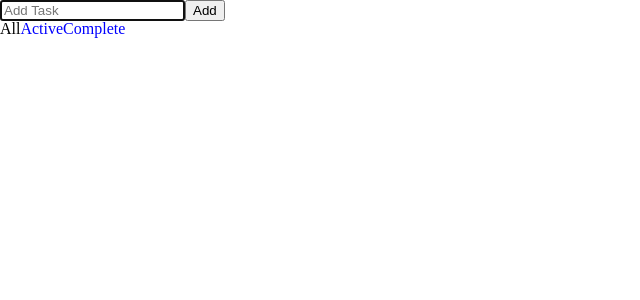
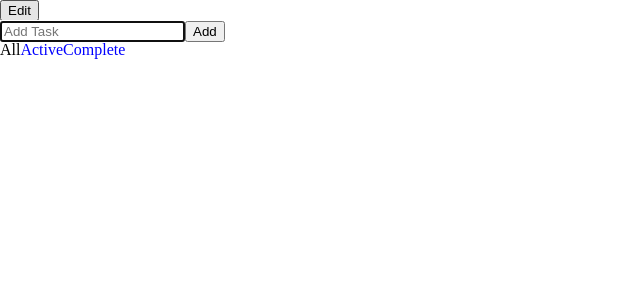
Before and after one commit to sequoian/tasks, a React (Create React App) app: page / in a window 1280 px wide. Shown: the top 300 px of the page, without its empty margins (0-640 px from the left). Built offline with nearby package versions, Linux system fonts and the light colour scheme.

Commit message:
change mode with button press

```diff
--- a/src/components/App.js
+++ b/src/components/App.js
@@ -2,9 +2,11 @@ import React from 'react'
 import FilterNav from './FilterNav'
 import AddTask from '../containers/AddTask'
 import VisibleTaskList from '../containers/VisibleTaskList'
+import EditButton from '../containers/EditButton'
 
 const App = () => (
   <div id="app">
+    <EditButton />
     <AddTask />
     <FilterNav />
     <VisibleTaskList />
--- /dev/null
+++ b/src/containers/EditButton.js
@@ -0,0 +1,52 @@
+import React from 'react'
+import PropTypes from 'prop-types'
+import {connect} from 'react-redux'
+import {setTaskDisplayMode} from '../actions'
+
+const EditButton = ({taskDisplayMode, onClick}) => {
+  let btnText, newMode
+
+  if (taskDisplayMode === 'EDIT') {
+    btnText = 'Done'
+    newMode = 'VIEW'
+  }
+  else {
+    btnText = 'Edit'
+    newMode = 'EDIT'
+  }
+
+  return (
+    <div>
+      <button onClick={() => onClick(newMode)}>
+        {btnText}
+      </button>
+    </div>
+  )
+}
+
+EditButton.propTypes = {
+  taskDisplayMode: PropTypes.string.isRequired,
+  onClick: PropTypes.func.isRequired
+}
+
+
+const mapStateToProps = state => {
+  return {
+    taskDisplayMode: state.taskDisplayMode
+  }
+}
+
+const mapDispatchToProps = dispatch => {
+  return {
+    onClick: mode => {
+      dispatch(setTaskDisplayMode(mode))
+    }
+  }
+}
+
+const EditButtonContainer = connect(
+  mapStateToProps,
+  mapDispatchToProps
+)(EditButton)
+
+export default EditButtonContainer
```
